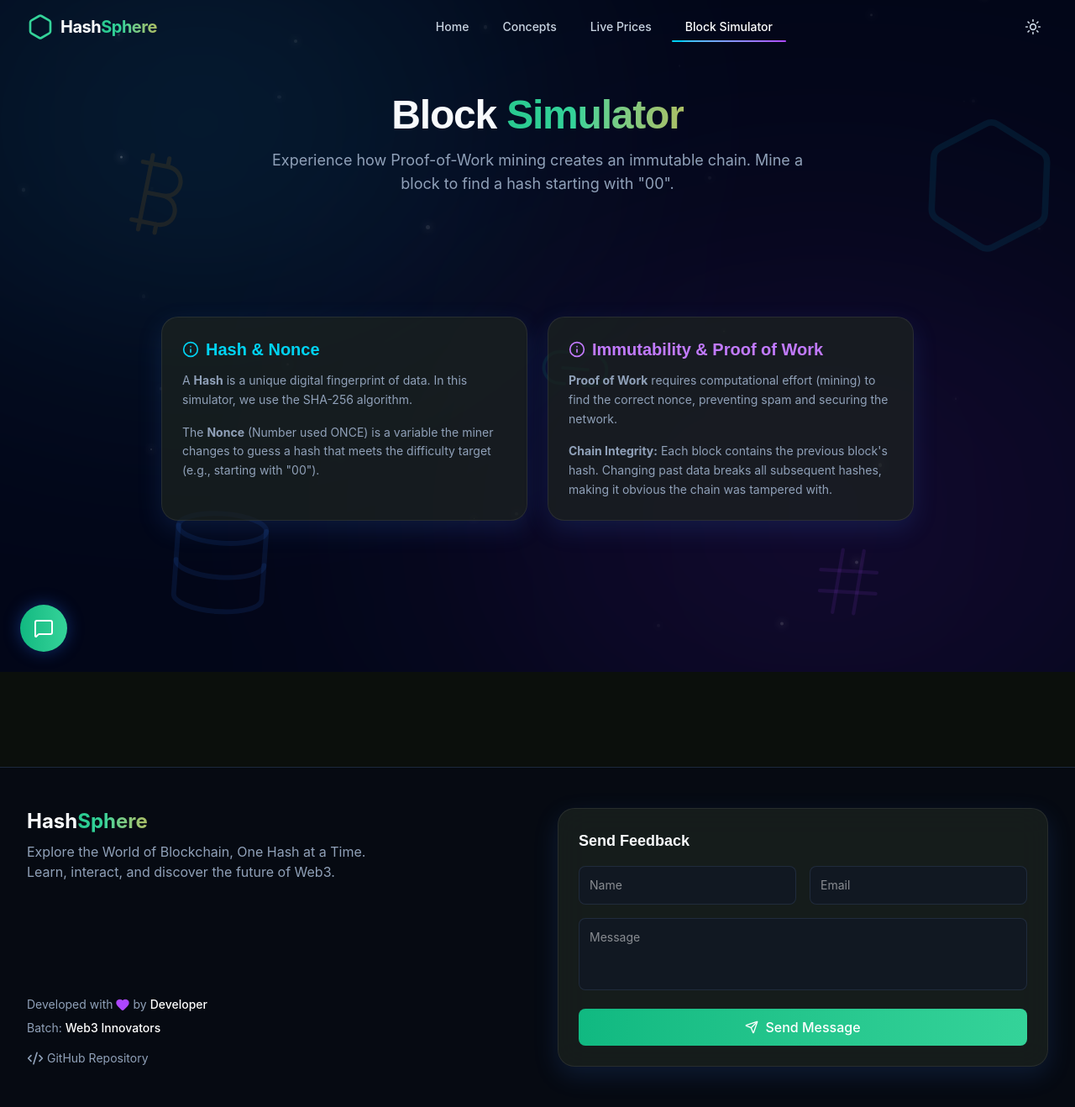
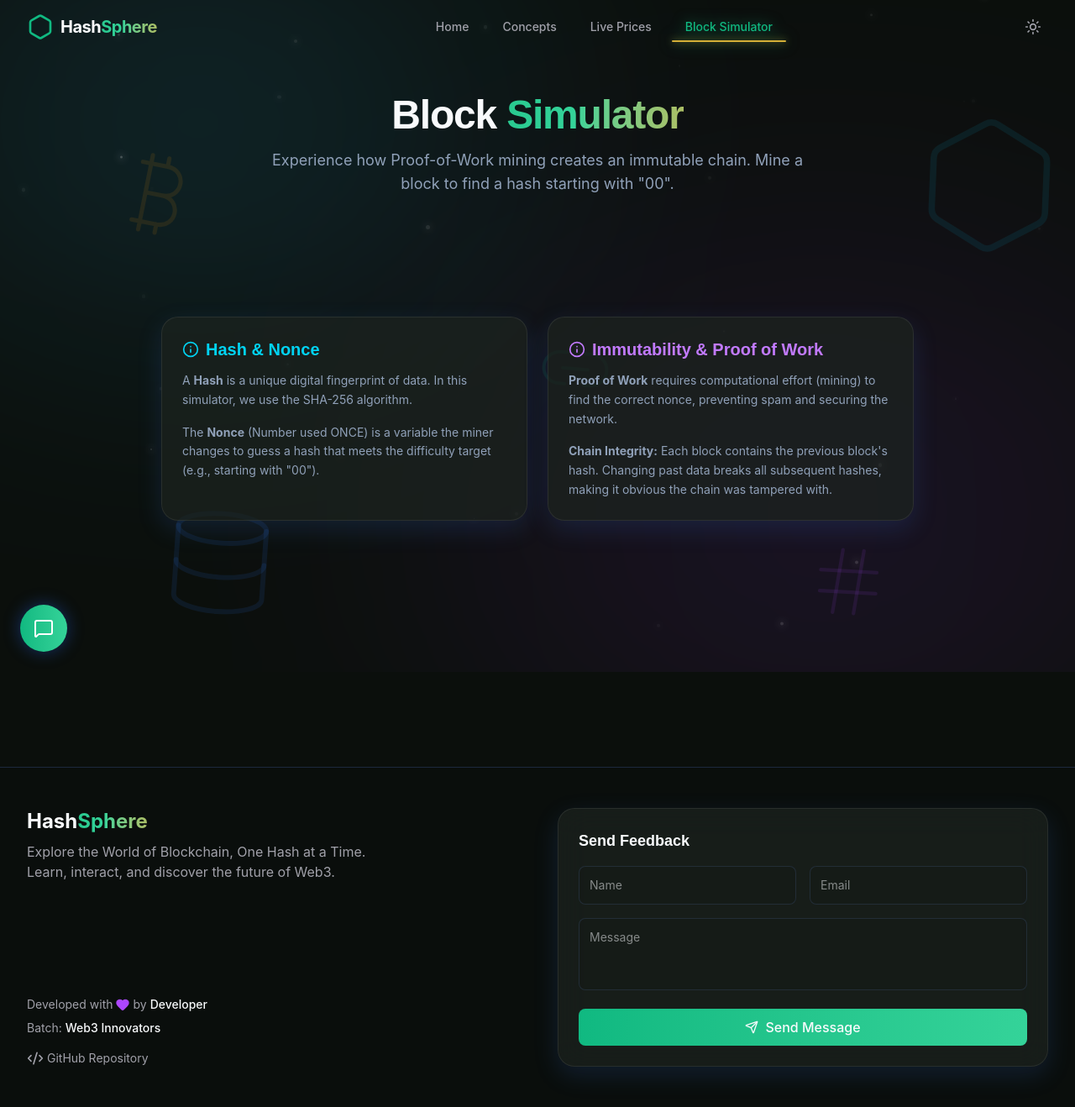
Before and after one commit to Kaxyaa-flux/HashSphere, a React (Vite) app: page /simulator in a window 1280 px wide. Shown: the whole page at 84% size. Built offline with nearby package versions, Linux system fonts and the light colour scheme.

Commit message:
style(layout): update navbar, footer, and background to luxury theme

```diff
--- a/src/components/BackgroundEffects.jsx
+++ b/src/components/BackgroundEffects.jsx
@@ -26,7 +26,7 @@ const BackgroundEffects = () => {
   return (
     <div className="fixed inset-0 pointer-events-none z-[-1] overflow-hidden">
       {/* Base radial gradient background */}
-      <div className="absolute inset-0 bg-slate-950"></div>
+      <div className="absolute inset-0 bg-theme-bg"></div>
 
       {/* Animated gradient orbs */}
       <motion.div
--- a/src/components/Footer.jsx
+++ b/src/components/Footer.jsx
@@ -36,7 +36,7 @@ const Footer = () => {
       whileInView={{ opacity: 1, y: 0 }}
       viewport={{ once: true, margin: "-50px" }}
       transition={{ duration: 0.6, ease: "easeOut" }}
-      className="border-t border-slate-800 bg-slate-950/50 mt-12 py-12 relative z-10"
+      className="border-t border-slate-800 bg-theme-bg/50 mt-12 py-12 relative z-10"
     >
       <div className="max-w-7xl mx-auto px-4 sm:px-6 lg:px-8">
         <div className="grid md:grid-cols-2 gap-12">
@@ -44,20 +44,20 @@ const Footer = () => {
           <div className="flex flex-col justify-between">
             <div>
               <p className="text-2xl font-bold">Hash<span className="gradient-text">Sphere</span></p>
-              <p className="text-base text-slate-400 mt-2 max-w-md">Explore the World of Blockchain, One Hash at a Time. Learn, interact, and discover the future of Web3.</p>
+              <p className="text-base text-theme-muted mt-2 max-w-md">Explore the World of Blockchain, One Hash at a Time. Learn, interact, and discover the future of Web3.</p>
             </div>
 
-            <div className="mt-8 flex flex-col gap-2 text-sm text-slate-400">
+            <div className="mt-8 flex flex-col gap-2 text-sm text-theme-muted">
               <p className="flex items-center gap-1">
-                Developed with <motion.div animate={{ scale: [1, 1.2, 1] }} transition={{ duration: 1.5, repeat: Infinity }}><Heart className="w-4 h-4 text-purple-500 fill-purple-500" /></motion.div> by <span className="text-white font-medium">Developer</span>
+                Developed with <motion.div animate={{ scale: [1, 1.2, 1] }} transition={{ duration: 1.5, repeat: Infinity }}><Heart className="w-4 h-4 text-purple-500 fill-purple-500" /></motion.div> by <span className="text-theme-text font-medium">Developer</span>
               </p>
-              <p>Batch: <span className="text-white font-medium">Web3 Innovators</span></p>
+              <p>Batch: <span className="text-theme-text font-medium">Web3 Innovators</span></p>
               <motion.a
                 href="https://github.com/Kaxyaa-flux/HashSphere"
                 target="_blank"
                 rel="noopener noreferrer"
                 whileHover={{ scale: 1.05, textShadow: "0px 0px 8px rgb(255,255,255)" }}
-                className="flex items-center gap-1 hover:text-white transition-all mt-2 w-max"
+                className="flex items-center gap-1 hover:text-theme-text transition-all mt-2 w-max"
               >
                 <Code2 className="w-5 h-5" /> GitHub Repository
               </motion.a>
@@ -73,14 +73,14 @@ const Footer = () => {
                   placeholder="Name"
                   value={formData.name}
                   onChange={(e) => setFormData({...formData, name: e.target.value})}
-                  className="w-full bg-slate-900/50 border border-slate-700/50 rounded-lg p-3 text-sm text-white focus:outline-none focus:border-cyan-500/50"
+                  className="w-full bg-theme-surface/50 border border-slate-700/50 rounded-lg p-3 text-sm text-theme-text focus:outline-none focus:border-cyan-500/50"
                 />
                 <input
                   type="email"
                   placeholder="Email"
                   value={formData.email}
                   onChange={(e) => setFormData({...formData, email: e.target.value})}
-                  className="w-full bg-slate-900/50 border border-slate-700/50 rounded-lg p-3 text-sm text-white focus:outline-none focus:border-cyan-500/50"
+                  className="w-full bg-theme-surface/50 border border-slate-700/50 rounded-lg p-3 text-sm text-theme-text focus:outline-none focus:border-cyan-500/50"
                 />
               </div>
               <textarea
@@ -88,14 +88,14 @@ const Footer = () => {
                 rows="3"
                 value={formData.message}
                 onChange={(e) => setFormData({...formData, message: e.target.value})}
-                className="w-full bg-slate-900/50 border border-slate-700/50 rounded-lg p-3 text-sm text-white focus:outline-none focus:border-cyan-500/50 resize-none"
+                className="w-full bg-theme-surface/50 border border-slate-700/50 rounded-lg p-3 text-sm text-theme-text focus:outline-none focus:border-cyan-500/50 resize-none"
               ></textarea>
               <button
                 type="submit"
                 disabled={isSubmitting || isSubmitted}
                 className={`w-full py-2.5 rounded-lg font-medium flex items-center justify-center gap-2 transition-all ${
                   isSubmitted ? 'bg-green-600/20 text-green-500 border border-green-500/30' :
-                  'gradient-bg text-white hover:opacity-90'
+                  'gradient-bg text-theme-text hover:opacity-90'
                 }`}
               >
                 {isSubmitting ? 'Sending...' :
--- a/src/components/Navbar.jsx
+++ b/src/components/Navbar.jsx
@@ -43,7 +43,7 @@ const Navbar = () => {
   return (
     <nav className={`sticky top-0 z-50 transition-all duration-300 ${
       scrolled
-        ? 'bg-slate-900/60 backdrop-blur-xl border-b border-white/10 shadow-[0_4px_30px_rgba(0,0,0,0.5)]'
+        ? 'bg-theme-surface/60 backdrop-blur-xl border-b border-soft-blue/20 shadow-[0_4px_30px_rgba(16,185,129,0.1)]'
         : 'bg-transparent border-b border-transparent'
     }`}>
       <div className="max-w-7xl mx-auto px-4 sm:px-6 lg:px-8">
@@ -53,7 +53,7 @@ const Navbar = () => {
               whileHover={{ rotate: 90 }}
               transition={{ type: 'spring', stiffness: 200, damping: 10 }}
             >
-              <Hexagon className="h-8 w-8 text-cyan-primary group-hover:text-cyan-400 transition-colors" />
+              <Hexagon className="h-8 w-8 text-soft-blue group-hover:text-purple-primary transition-colors" />
             </motion.div>
             <span className="font-bold text-xl tracking-tight">Hash<span className="gradient-text">Sphere</span></span>
           </NavLink>
@@ -67,15 +67,15 @@ const Navbar = () => {
                     to={link.path}
                     className={`relative px-4 py-2 rounded-md text-sm font-medium transition-colors ${
                       isActive
-                        ? 'text-white'
-                        : 'text-slate-300 hover:text-white'
+                        ? 'text-soft-blue drop-shadow-[0_0_8px_rgba(16,185,129,0.5)]'
+                        : 'text-theme-muted hover:text-theme-text'
                     }`}
                   >
                     {link.name}
                     {isActive && (
                       <motion.div
                         layoutId="navbar-indicator"
-                        className="absolute bottom-0 left-0 right-0 h-0.5 bg-gradient-to-r from-cyan-400 to-purple-500 neon-shadow rounded-full"
+                        className="absolute bottom-0 left-0 right-0 h-0.5 bg-purple-primary rounded-full shadow-[0_0_8px_rgba(212,175,55,0.6)]"
                         transition={{ type: "spring", stiffness: 300, damping: 30 }}
                       />
                     )}
@@ -88,7 +88,7 @@ const Navbar = () => {
           <div className="hidden md:flex items-center">
             <button
               onClick={toggleDarkMode}
-              className="p-2 rounded-full hover:bg-slate-800 transition-colors text-slate-300 hover:text-white ripple-container"
+              className="p-2 rounded-full hover:bg-theme-card transition-colors text-theme-muted hover:text-theme-text ripple-container"
             >
               {isDarkMode ? <Sun className="w-5 h-5" /> : <Moon className="w-5 h-5" />}
             </button>
@@ -97,13 +97,13 @@ const Navbar = () => {
           <div className="-mr-2 flex md:hidden items-center gap-2">
             <button
               onClick={toggleDarkMode}
-              className="p-2 rounded-full text-slate-400 hover:text-white"
+              className="p-2 rounded-full text-theme-muted hover:text-theme-text"
             >
               {isDarkMode ? <Sun className="w-5 h-5" /> : <Moon className="w-5 h-5" />}
             </button>
             <button
               onClick={() => setIsOpen(!isOpen)}
-              className="inline-flex items-center justify-center p-2 rounded-md text-slate-400 hover:text-white hover:bg-slate-800 focus:outline-none"
+              className="inline-flex items-center justify-center p-2 rounded-md text-theme-muted hover:text-theme-text hover:bg-theme-card focus:outline-none"
             >
               <span className="sr-only">Open main menu</span>
               {isOpen ? <X className="block h-6 w-6" /> : <Menu className="block h-6 w-6" />}
@@ -129,8 +129,8 @@ const Navbar = () => {
                   className={({ isActive }) =>
                     `block px-3 py-2 rounded-md text-base font-medium ${
                       isActive
-                        ? 'bg-slate-800 text-white'
-                        : 'text-slate-300 hover:bg-slate-800 hover:text-white'
+                        ? 'bg-theme-card text-theme-text'
+                        : 'text-theme-muted hover:bg-theme-card hover:text-theme-text'
                     }`
                   }
                 >
```
